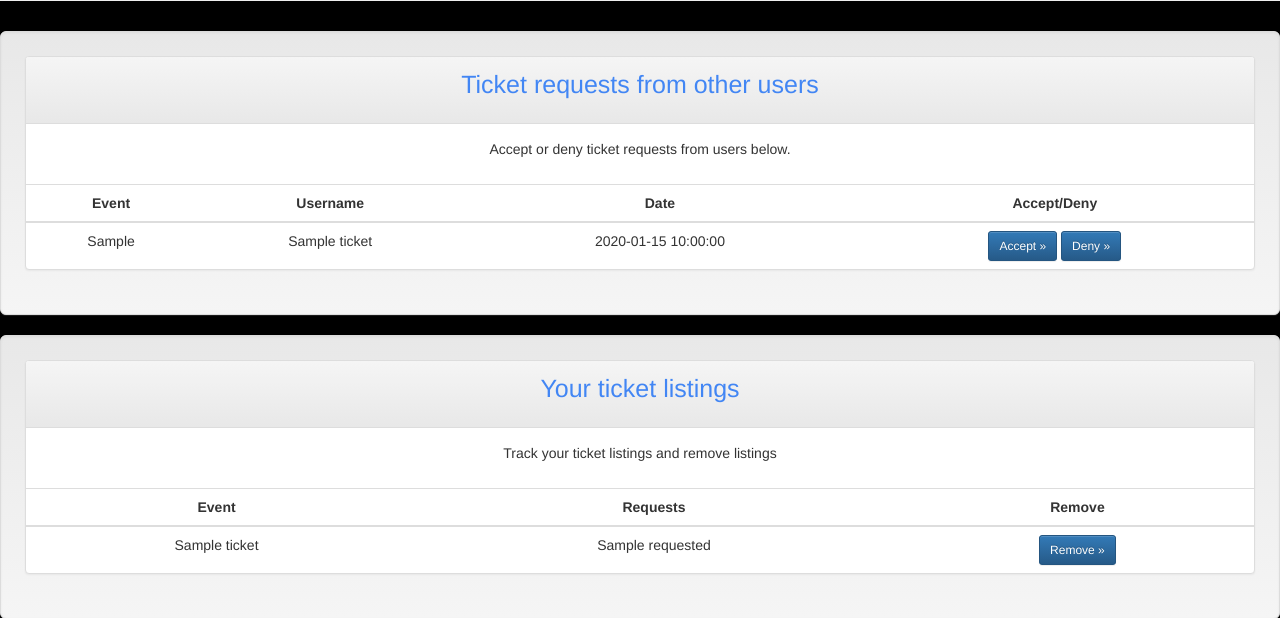
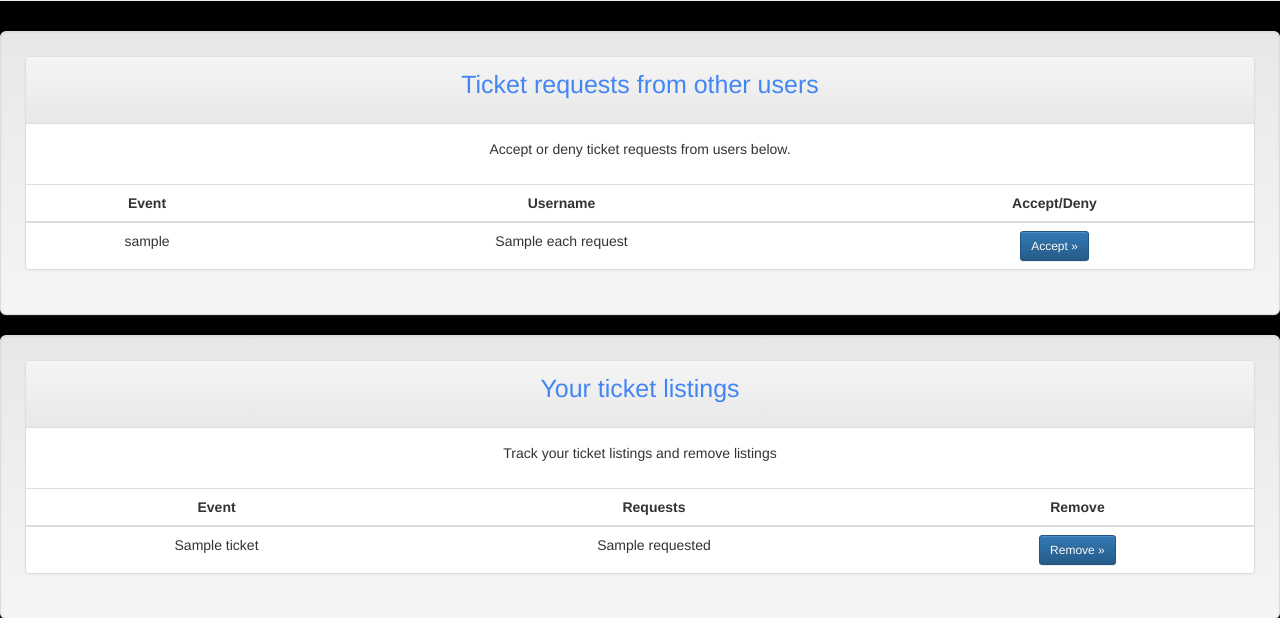
Before and after one commit to Flyer107/TickeX_DB, a Flask app: template templates/account.html in a window 1280 px wide. Shown: the part 333-951 px from the top of the page. Run offline with Flask 2, Linux system fonts and the light colour scheme; the visitor is signed in with stand-in values (Sample User, id 1); the template is opened without the code that fills it: most values are stand-ins (such as "Sample title", 1, 10 or a date in 2020); parts of the project's set-up code (start-up, migrations or seed data) failed here and were passed over; some libraries are stand-ins or nearby versions.

Commit message:
approving a request for a ticket

```diff
--- a/app.py
+++ b/app.py
@@ -226,7 +226,60 @@ def addTicket():
 
     return render_template('addTicket.html', game_list=gameList)
 
+@app.route('/accept_request', methods=["POST"])
+def accept_request():
 
+    username = session['username']
+    other_user = request.form.get('other_user')
+    gameName = request.form.get('gameName')
+    user_id = session['user_id']
+
+    client = None
+    try:
+        client = connect_db()
+        database = db_name()
+        mydb = client[database]
+        mycollection = mydb[settings.get('USER_DB')]
+
+        ## remove the ticket from own uploads
+        find_self = mycollection.find_one({'_id' : user_id})
+        after_parsing = []
+        filename = ''
+        if 'uploads' in find_self:
+            uploads = json.loads( find_self.get('uploads') )
+            print(uploads)
+            for upload in uploads:
+                if upload.get('game_name') == gameName:
+                    filename = upload.get('filename')
+                else:
+                    after_parsing.append( upload )
+        mycollection.update_one({'_id' : user_id }, {'$set' : {'uploads' : json.dumps(after_parsing) }})
+
+        ## update the other uses ticket to approved
+        find_user = mycollection.find_one( { 'username' : other_user } )
+
+        other_users_requests = find_user.get('my_requests')
+
+        after_parsing = []
+        if other_users_requests:
+            for users_requests in other_users_requests:
+                print(user_requests)
+                if users_requests.other_user == username and user_requests.gameName == gameName:
+                    print('found ticket')
+                    user_requests['approved'] = '1'
+                    user_requests['filename'] = filename
+                after_parsing.append(user_requests)
+        mycollection.update_one({'username' : other_user}, {'$set' : {'my_requests' : after_parsing } })
+
+        #remove the ticket from game tickets
+        game_collection = mydb[settings.get('GAMES_DB')]
+        game_collection.update({'gameName' : gameName}, {'$pull' : {'tickets' : username} })
+
+    finally:
+        if client:
+            client.close()
+
+    return jsonify({'error' : 'something went wrong'})
 @app.route('/account', methods=["GET", "POST"])
 def account():
     if 'user_id' not in session:
@@ -235,7 +288,7 @@ def account():
     user_id = session.get('user_id')
 
     my_listed = []
-    my_requests = []
+    requests = []
     my_bought = []
 
     client = None
@@ -248,12 +301,19 @@ def account():
         uploads = json.loads(find_user.get('uploads'))
         for upload in uploads:
             my_listed.append(upload)
+        request_from_others = find_user.get('requests')
+        if request_from_others:
+            print(request_from_others)
+            for other_request in request_from_others:
+                requests.append(other_request)
     finally:
         if client:
             client.close()
+    print(requests)
     list_of_tickets = [{'first_event': 'UMD vs Duke', 'ticket_name': 'jake',
                         'ticket_date': '11/20/2019', 'ticket_price': '$10'}]
-    return render_template('account.html', posted_tickets=list_of_tickets, my_listed = my_listed)
+
+    return render_template('account.html', posted_tickets=list_of_tickets, my_listed = my_listed, requests = requests)
 
 
 @app.route('/tickets', methods=["GET", "POST"])
@@ -273,11 +333,64 @@ def forgot_password():
 def request_ticket():
     if request.method == "POST":
         if 'user_id' not in session or "username" not in session:
-            return render_template('request_ticket.html', error='You must be logged in to request a Ticket')
+            session['request_error'] ='You must be logged in to request a Ticket'
+            return redirect( url_for('request_ticket') )
+
         username = session.get('username')
         user_id = session.get('user_id')
-        return render_template('')
+
+        username_for_ticket = request.form.get('username')
+        gameName = request.form.get('gameName')
+
+        if username == username_for_ticket:
+            session['request_error'] = 'You cannot make a request for your own ticket.'
+            return redirect( url_for('request_ticket') )
+        client = None
+        try:
+            client = connect_db()
+            database = db_name()
+            mydb = client[database]
+            mycollection = mydb[settings.get('USER_DB')]
+            find_user = mycollection.find_one({'username' : username_for_ticket })
+
+            if 'requests' not in find_user:
+                mycollection.update_one({ 'username' : username_for_ticket }, {'$set' : { 'requests' : [] }})
+            else:
+                if len(find_user.get('requests')) > 0:
+                    for each_request in find_user.get('requests'):
+                        if each_request.get('username') == username and each_request.get('gameName') == gameName:
+                            session['request_error'] = "You have already requested this ticket."
+                            return redirect( url_for('request_ticket') )
+
+            mycollection.update_one({ 'username' : username_for_ticket },
+                    {"$push" : {'requests': {'username' :username, 'gameName' : gameName} }
+                                })
+            # find self in database
+            update_self = mycollection.find_one({'_id' : user_id})
+
+            if not update_self:
+                session['request_error'] = "Something went wrong."
+                return redirect( url_for('request_ticket'))
+
+            if 'my_requests' not in update_self:
+                mycollection.update_one({ '_id' : user_id },
+                        {'$set' : { 'my_requests' : [] }
+                    })
+
+            mycollection.update_one({'_id' : user_id},
+                        {'$push' : {'my_requests' : {'gameName': gameName, 'other_user' : username_for_ticket, 'approved' : '0' } }
+                    })
+           # mycollection.update_one({ 'username' : username_for_ticket },
+            #                {"$push" : {'requests': { 'username' : username,  } } } )
+
+        finally:
+            if client:
+                client.close()
+        return redirect( url_for('account') )
+
+    error = session.pop('request_error', '')
     ticket_id = session.get('current_ticket')
+
     if not ticket_id:
         return redirect( url_for('index') )
     client = None
@@ -294,8 +407,8 @@ def request_ticket():
                 rating = random.randint(1, 5)
                 number = random.randint(1, 20)
                 uploaded_tickets.append({ "username" : username, 'rating' : rating, 'number_of_ratings' : number})
-                print(uploaded_tickets)
-            return render_template('request_ticket.html', uploaded_tickets = uploaded_tickets, gameName = gameName)
+                # print(uploaded_tickets)
+            return render_template('request_ticket.html', uploaded_tickets = uploaded_tickets, gameName = gameName, error=error)
         else:
             return render_template('index.html', error='No Tickets found for this Game.')
     finally:
@@ -571,18 +684,16 @@ if __name__ == "__main__":
     #
     app.run(debug=True, port=8000)
 
-    client = None
-    try:
-        client = connect_db()
-        database = db_name()
-        mydb = client[database]
+    # client = None
+    # try:
+    #     client = connect_db()
+    #     database = db_name()
+    #     mydb = client[database]
+    #     gameName = 'Maryland Terrapins vs. Howard Bison'
+    #     username = 'nsobti'
+    #     mycollection = mydb[settings.get('GAMES_DB')]
+    #     mycollection.update({'gameName' : gameName}, {'$pull' : {'tickets' : username} })
 
-        mycollection = mydb[settings.get('USER_DB')]
-        results = mycollection.find_one({'username': username})
-        resulted = mycollection.find_one_and_update(
-            {'email': email}, {'$set': {'activated': 'True'}})
-        print(resulted)
-
-    finally:
-        if client:
-            client.close()
+    # finally:
+    #     if client:
+    #         client.close()
--- a/templates/account.html
+++ b/templates/account.html
@@ -37,30 +37,25 @@ head %}
         <tr>
           <th class="text-center">Event</th>
           <th class="text-center">Username</th>
-          <th class="text-center">Date</th>
+          {#<!-- <th class="text-center">Date</th> -->#}
           <th class="text-center">Accept/Deny</th>
         </tr>
       </thead>
       <tbody>
-        {% for ticket in posted_tickets %}
+        {% for each_request in requests %}
         <tr>
-          <td>{{ ticket["first_event"] }}</td>
-          <td>{{ ticket["ticket_name"] }}</td>
-          <td>{{ ticket["ticket_date"] }}</td>
+          <td>{{ each_request["username"] }}</td>
+          <td>{{ each_request["gameName"] }}</td>
+          {#<!-- <td>{{ ticket["ticket_date"] }}</td> -->#}
           <td>
+            <!-- prettier-ignore -->
             <a
+              onclick="accept_request('{{ each_request.username }}', '{{ each_request.gameName }}')"
               name="accountAccept"
               class="btn btn-primary btn-sm"
               href="#"
               role="button"
               >Accept »</a
-            >
-            <a
-              name="accountDeny"
-              class="btn btn-primary btn-sm"
-              href="#"
-              role="button"
-              >Deny »</a
             >
           </td>
         </tr>
@@ -159,5 +154,18 @@ head %}
     </table>
   </div>
 </div>
-<script type="text/javascript"></script>
+<script type="text/javascript">
+  const accept_request = function(username, gameName) {
+    $.post("/accept_request", {
+      other_user: username,
+      gameName: gameName
+    }).done(function(data) {
+      if (data.hasOwnProperty("error")) {
+        console.log(data.error);
+      } else {
+        location.reload();
+      }
+    });
+  };
+</script>
 {% endblock %}
```
Also changed, not shown: templates/request_ticket.html (+8 -2 lines), 2 other files.
